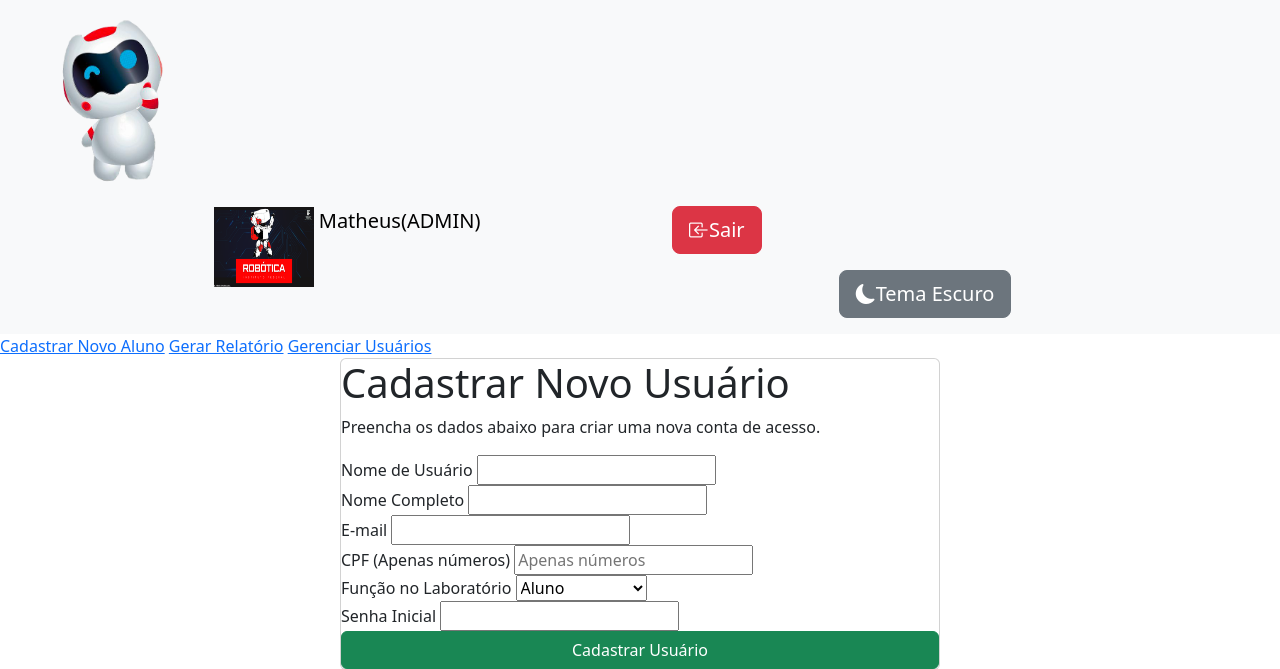
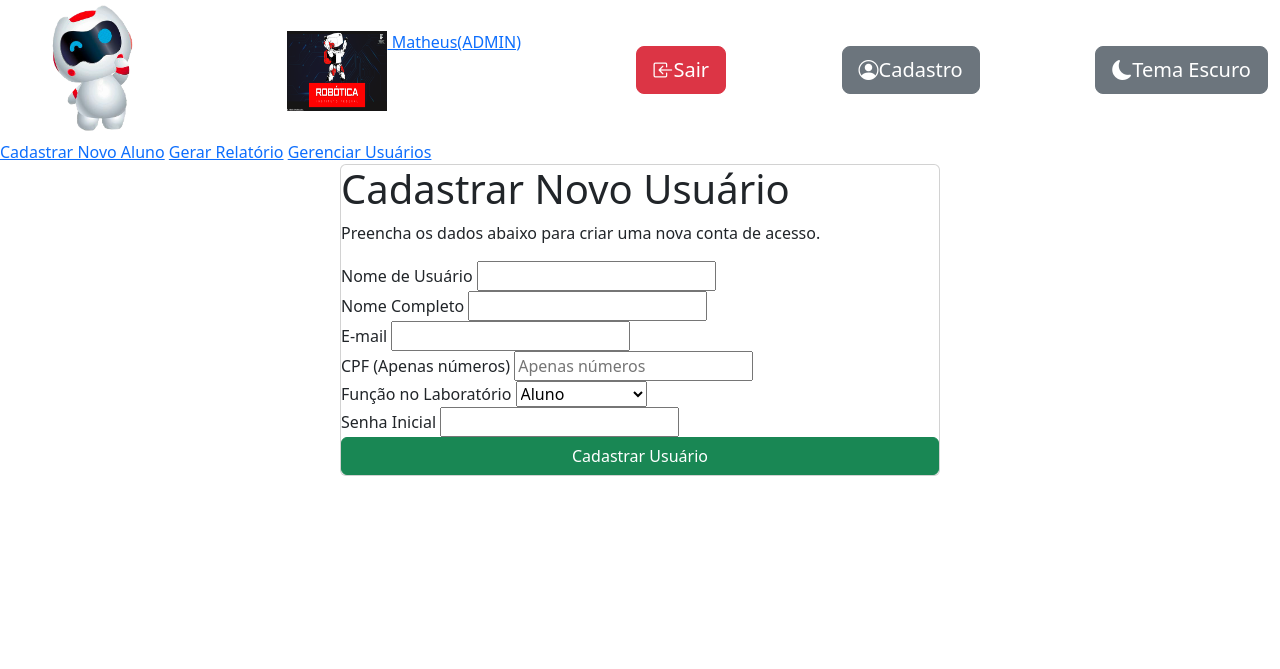
Before and after one commit to mdtwob/Sistemapontos-Robotica, a Django app: page /cadastro/ in a window 1280 px wide. Shown: the top 669 px of the page. Run offline with Django 5.2, Linux system fonts and the light colour scheme; a user stored in the database is signed in; data comes from the database, SQL or seed files in the repository.

Commit message:
Segunda alteracao templates bento
cabecalho pronto

```diff
--- a/labpoint_project/ponto_app/templates/ponto_app/base.html
+++ b/labpoint_project/ponto_app/templates/ponto_app/base.html
@@ -19,50 +19,50 @@
 <!-- <body onload="loadTheme()"> -->
 
 {% csrf_token %}
-<nav class="navbar bg-body-tertiary">
 <div class="container-fluid">
-        <a class="navbar-brand" href="{% url 'tela_ponto' %}">
-            <img src="{% static 'img/logo_robo.png' %}" class="rounded float-start" alt="LabRobo Point Logo" width="200"
-                height="180">
+    <div class="row align-items-center justify-content-between">
+        <div class="col-md-auto">
+            <a href="{% url 'tela_ponto' %}">
+                <img src="{% static 'img/logo_robo.png' %}" class="rounded float-start" alt="LabRobo Point Logo"
+                    width="160" height="140">
             </a>
-
-        <div class="container px-4 text-center">
-            {% if user.is_authenticated %}
-            <div class="row gx-5">
-                <div class="col">
-                    <div class="p-2"><a class="navbar-brand" href="{% url 'perfil' %}">
-                            <img src="{{ user.perfil.foto_perfil.url }}" alt="Foto de Perfil" width="100" height="80"
-                                class="d-inline-block align-text-top">
-                            {{ user.get_full_name|default:user.username }}({{ user.perfil.nivel_acesso }})
-                        </a> </div>
         </div>
 
-                <div class="col">
-                    <form class="d-flex" method="post" action="{% url 'logout' %}">
-                        <div class="p-2">
+        {% if user.is_authenticated %}
+        <div class="col-md-auto">
+            <a href="{% url 'perfil' %}">
+                <img src="{{ user.perfil.foto_perfil.url }}" alt="Foto de Perfil" width="100" height="80"
+                    class="d-inline-block align-text-top text-nowrap">
+                {{ user.get_full_name|default:user.username }}({{ user.perfil.nivel_acesso }})
+            </a>
+        </div>
+
+        <form class="col-md-auto" method="post" action="{% url 'logout' %}">
             {% csrf_token %}
-                            <button type="submit" class="btn btn-danger btn-lg"><i
-                                    class="bi bi-box-arrow-in-left"></i>Sair</button>
+
+
+            <button type="submit" class="btn btn-danger btn-lg"><i class="bi bi-box-arrow-in-left text-nowrap"></i>Sair</button>
+
+        </form>
+
         {% else %}
-                            <a href="{% url 'login' %}" class="btn btn-warning btn-lg"><i
-                                    class="bi bi-shield-lock"></i>Acesso
-                                Administrativo</a>
+        <div class="col-md-auto">
+            <a href="{% url 'login' %}" class="btn btn-warning btn-lg text-nowrap"><i class="bi bi-shield-lock"></i>Acesso Administrativo</a>
         </div>
-                        <div class="p-2">
-                            <a href="{% url 'login' %}" class="btn btn-secondary btn-lg"><i
+
+        {% endif %}
+
+        <div class="col-md-auto">
+                <a href="{% url 'login' %}" class="btn btn-secondary btn-lg text-nowrap"><i
                         class="bi bi-person-circle"></i>Cadastro</a>
-                            {% endif %}
-                    </form>
             </div>
-                <div class="p-2">
-                    <button onclick="toggleTheme()" class="btn btn-secondary btn-lg" title="Alternar Tema"><i
+        <div class="col-md-auto">
+                <button onclick="toggleTheme()" class="btn btn-secondary btn-lg text-nowrap" title="Alternar Tema"><i
                         class="bi bi-moon-fill"></i>Tema Escuro</button>
             </div>
+
     </div>
 </div>
-    </div>
-    </div>
-</nav>
 <!-- <a href="{% url 'tela_ponto' %}">Ponto</a> -->
 
 {% if user.is_authenticated %}
```
Lines whose indentation alone changed are shown as unchanged.
